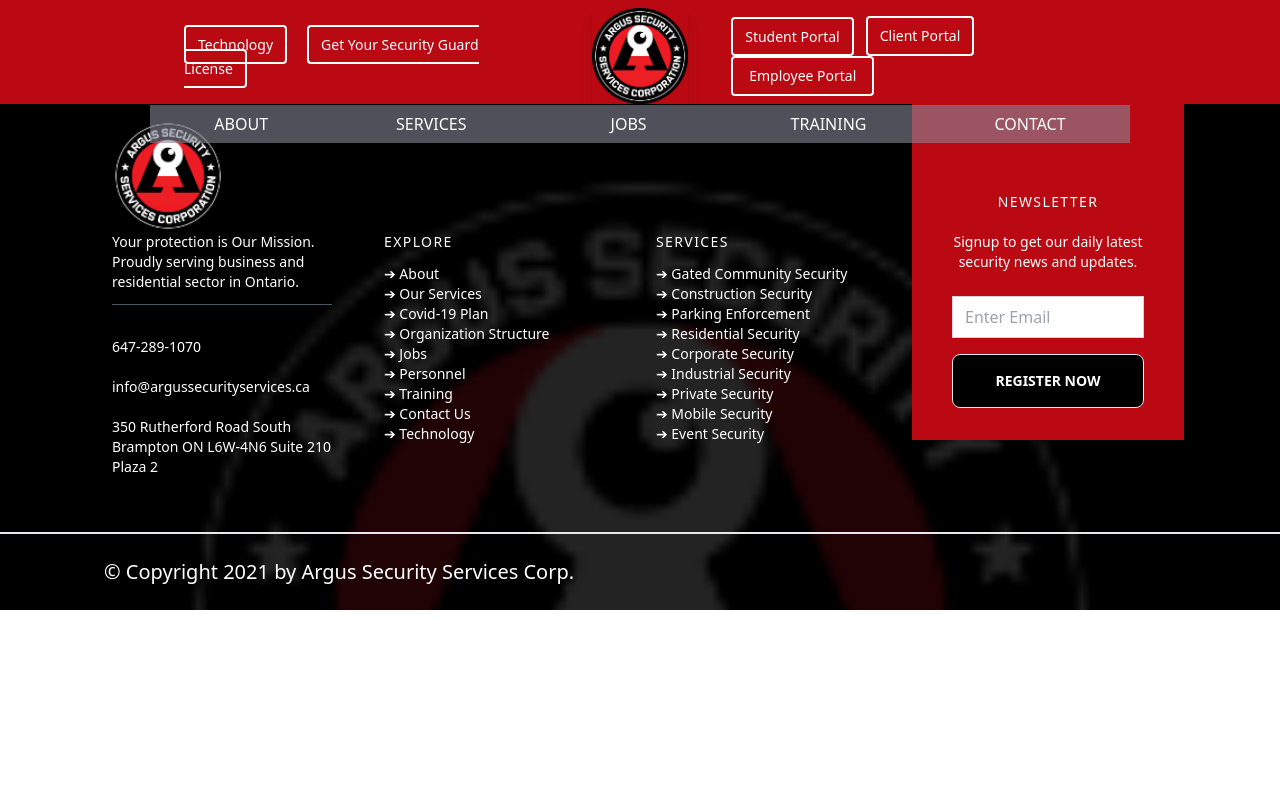
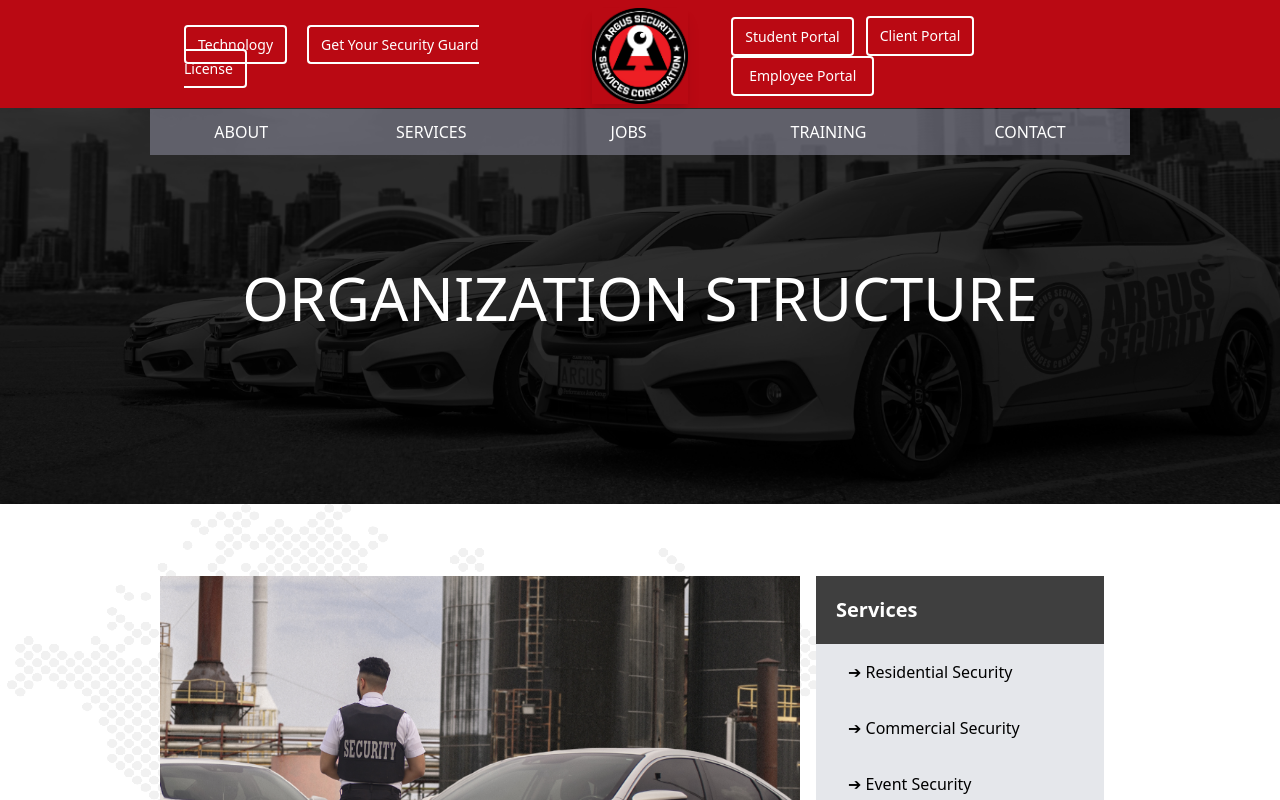
Before and after one commit to IamLucidDreamer/react, a React (Create React App) app: page /organisationstructure in a window 1280 px wide. Shown: the top 800 px of the page. Built offline with nearby package versions, Linux system fonts and the light colour scheme.

Commit message:
Organisaion Structue Page added

```diff
--- a/src/App.js
+++ b/src/App.js
@@ -18,6 +18,7 @@
 import ReportsData from './MyComponents/Main/Technology/ReportsData.jsx';
 import Communication from './MyComponents/Main/Technology/Communication.jsx';
 import MobilePatrols from './MyComponents/Main/Technology/MobilePatrols.jsx';
+import OrganisationStructure from './MyComponents/Main/OrganisationStructure.jsx';
 
 import {BrowserRouter as Router, Switch, Route} from 'react-router-dom';
 
@@ -48,6 +49,7 @@
             <Route path="/reports&data" component={ReportsData}/>
             <Route path="/communication" component={Communication}/>
             <Route path="/mobilepatrols" component={MobilePatrols}/>
+            <Route path="/organisationstructure" component={OrganisationStructure}/>
 
           </switch>
         <Footer />
--- /dev/null
+++ b/src/MyComponents/Main/OrganisationStructure.jsx
@@ -0,0 +1,84 @@
+import React from 'react'
+import about_image from './../../argus website/PNG/Video.png'
+import { Link } from 'react-router-dom'
+import SideBar from './../Components/SideBar.jsx'
+
+export default function OrganisationStructure() {
+    return (
+        <div>
+                <div className="text-gray-600 body-font bg-no-repeat bg-cover bg-aboutbg">
+                    <div className="container mx-auto flex px-5 py-40 items-center justify-center flex-col">
+                        <div className="text-center lg:w-2/3 w-full">
+                        <h1 className="title-font sm:text-6xl text-3xl mb-4 font-medium text-white">ORGANIZATION STRUCTURE</h1>
+                        </div>
+                    </div>
+                </div>
+
+                <div className="container px-4 py-6 mx-auto sm:px-20 mb:px-1 lg:px-40 bg-no-repeat bg-mapbg">
+                <div className="flex flex-wrap my-12">
+                    <div className=" md:w-1/2 lg:w-2/3 flex flex-col items-start">
+                        <img src={about_image} alt="About page Image"/>
+                        <p className="leading-relaxed text-l font-medium text-gray-2 mb-8">Argus Security is a customer-centric culture, and we are proud to put our
+                            customers first, in every area of our operation. All that we do revolves around our
+                            customers’ needs and expectations. Our organization is designed with
+                            departments that are guided by clear standards and procedures.</p>
+
+                        <h2 className="text-4xl title-font font-bold text-gray-900 mt-8 mb-8">Directors Department</h2>
+                        <p className="leading-relaxed text-l font-medium text-gray-2 mb-8">The Directors Department is designed to ensure that our operation delivers the
+                            best customer experience by ensuring that every department is focused on
+                            meeting and exceeding customer expectations. The Director’s mission is to
+                            optimize every branch and department business process by directing activities that
+                            reduce redundancy and increase customer satisfaction.</p>
+
+                        <h2 className="text-4xl title-font font-bold text-gray-900 mt-8 mb-8">Human Resources</h2>
+                        <p className="leading-relaxed text-l font-medium text-gray-2 mb-8">The Human Resources Department works in partnership with our employees to
+                            create a positive work environment that empowers our members to achieve their
+                            goals. Our organizational values of customer orientation, continuous improvement,
+                            teamwork, and achieving results are at the centre of what makes Argus Security
+                            one of the best employers.</p>
+
+                        <h2 className="text-4xl title-font font-bold text-gray-900 mt-8 mb-8">Legal Department</h2>
+                        <p className="leading-relaxed text-l font-medium text-gray-2 mb-8">The Legal Departments’ mission is to guide every operation towards legal
+                            compliance, provide advice and to protect clients. The Legal Department
+                            processes all formal legal disputes and assesses the risk to the clients. The Legal
+                            Department will handle complex matters by organizing the case and identifying
+                            areas where mitigation can apply</p>
+
+                        <h2 className="text-4xl title-font font-bold text-gray-900 mt-8 mb-8">Area Management Department</h2>
+                        <p className="leading-relaxed text-l font-medium text-gray-2 mb-8">The Mission of the Area Management Department is to establish relationships with
+                            the community, communication between our organization and the residents, and to
+                            improve the neighborhood’s security level. The Area Management Department is
+                            also responsible for the service delivery operations and is tasked with improved
+                            service levels by providing oversight and guidance where required.</p>
+
+                        <h2 className="text-4xl title-font font-bold text-gray-900 mt-8 mb-8">Accounting Department</h2>
+                        <p className="leading-relaxed text-l font-medium text-gray-2 mb-8">The Accounting Department’s mission is to record every financial transaction and
+                            provide accurate, detailed, and understandable billing to our customers. The
+                            Accounting Department’s systems are integrated with our scheduling system which
+                            eliminates errors due to the transfer of data. Customers can expect to receive their
+                            invoices with a detailed report on login and out times, the Guard who was working
+                            on the shift, GPS verification, and management signature.</p>
+
+                        <h2 className="text-4xl title-font font-bold text-gray-900 mt-8 mb-8">Dispatch Department</h2>
+                        <p className="leading-relaxed text-l font-medium text-gray-2 mb-8">The Mission of the Area Management Department is to establish relationships with
+                            the community, communication between our organization and the residents, and to
+                            improve the neighborhood’s security level. The Area Management Department is
+                            also responsible for the service delivery operations and is tasked with improved
+                            service levels by providing oversight and guidance where required.</p>
+
+                        <p className="p-4 mb-2 border-2 border-gray-200 text-l text-gray-2 w-full mt-4"><span className="text-red-700 font-bold">1.</span> ORGANIZATION STRUCTURE</p>
+                        <p className="p-4 mb-2 border-2 border-gray-200 text-l text-gray-2 w-full"><span className="text-red-700 font-bold">2.</span> HARASSMENT POLICY</p>
+                        <p className="p-4 mb-2 border-2 border-gray-200 text-l text-gray-2 w-full"><span className="text-red-700 font-bold">3.</span> PERSONELL</p>
+
+                        <div>
+
+                        </div>
+
+                    </div>
+                    <SideBar />
+                </div>
+            </div>
+
+            </div>
+    )
+}
--- a/src/MyComponents/Partials/Header.jsx
+++ b/src/MyComponents/Partials/Header.jsx
@@ -10,7 +10,7 @@
 <div class="w-full">
   <Hamburger />
   <div class="text-white body-font bg-red-1">
-    <div class="container w-9/12 xl:7/12 mx-auto flex flex-wrap px-6 py-2 flex-col md:flex-row items-center">
+    <div class="container w-9/12 xl:7/12 mx-auto flex flex-wrap px-6 pt-2 pb-4 flex-col md:flex-row items-center">
       <nav class="hidden xl:block flex lg:w-2/5 flex-wrap items-center text-base md:ml-auto">
         <Link to="/technology">
           <a class="mr-5 px-3 py-2 border-2 text-sm text-white border-white rounded hover:text-red-700 hover:bg-white">Technology</a>
--- a/src/MyComponents/Partials/Header2.jsx
+++ b/src/MyComponents/Partials/Header2.jsx
@@ -8,26 +8,26 @@
     return (
 
 <div class="w-full sticky top-2">
-  <div class="hidden xl:block xl:sticky xl:top-0 container bg-opacity-0 -mb-8 mx-auto flex flex-wrap flex-col md:flex-row items-center">
+  <div class="hidden xl:block xl:sticky xl:top-0 container bg-opacity-0 -mb-9 mx-auto flex flex-wrap flex-col md:flex-row items-center">
     <nav class="border-collapse md:ml-auto md:mr-auto flex flex-wrap items-center text-base justify-center">
       <Link to="/about">
-      <a class="text-l text-white px-16 py-2 bg-gray-2 bg-opacity-60 hover:bg-red-1 hover:bg-opacity-60">ABOUT</a>
+      <a class="text-l text-white px-16 py-3 bg-gray-2 bg-opacity-60 hover:bg-red-1 hover:bg-opacity-60">ABOUT</a>
       </Link>
 
       <Link to="/services">
-      <a class="text-l text-white px-16 py-2 bg-gray-2 bg-opacity-60 hover:bg-red-1 hover:bg-opacity-60">SERVICES</a>
+      <a class="text-l text-white px-16 py-3 bg-gray-2 bg-opacity-60 hover:bg-red-1 hover:bg-opacity-60">SERVICES</a>
       </Link>
 
       <Link to="/jobs">
-      <a class="text-l text-white px-20 py-2 bg-gray-2 bg-opacity-60 hover:bg-red-1 hover:bg-opacity-60">JOBS</a>
+      <a class="text-l text-white px-20 py-3 bg-gray-2 bg-opacity-60 hover:bg-red-1 hover:bg-opacity-60">JOBS</a>
       </Link>
 
       <Link to="/training">
-      <a class="text-l text-white px-16 py-2 bg-gray-2 bg-opacity-60 hover:bg-red-1 hover:bg-opacity-60">TRAINING</a>
+      <a class="text-l text-white px-16 py-3 bg-gray-2 bg-opacity-60 hover:bg-red-1 hover:bg-opacity-60">TRAINING</a>
       </Link>
 
       <Link to="/contact">
-      <a class="text-l text-white px-16 py-2 bg-gray-2 bg-opacity-60 hover:bg-red-1 hover:bg-opacity-60">CONTACT</a>
+      <a class="text-l text-white px-16 py-3 bg-gray-2 bg-opacity-60 hover:bg-red-1 hover:bg-opacity-60">CONTACT</a>
       </Link>
 
     </nav>
```
